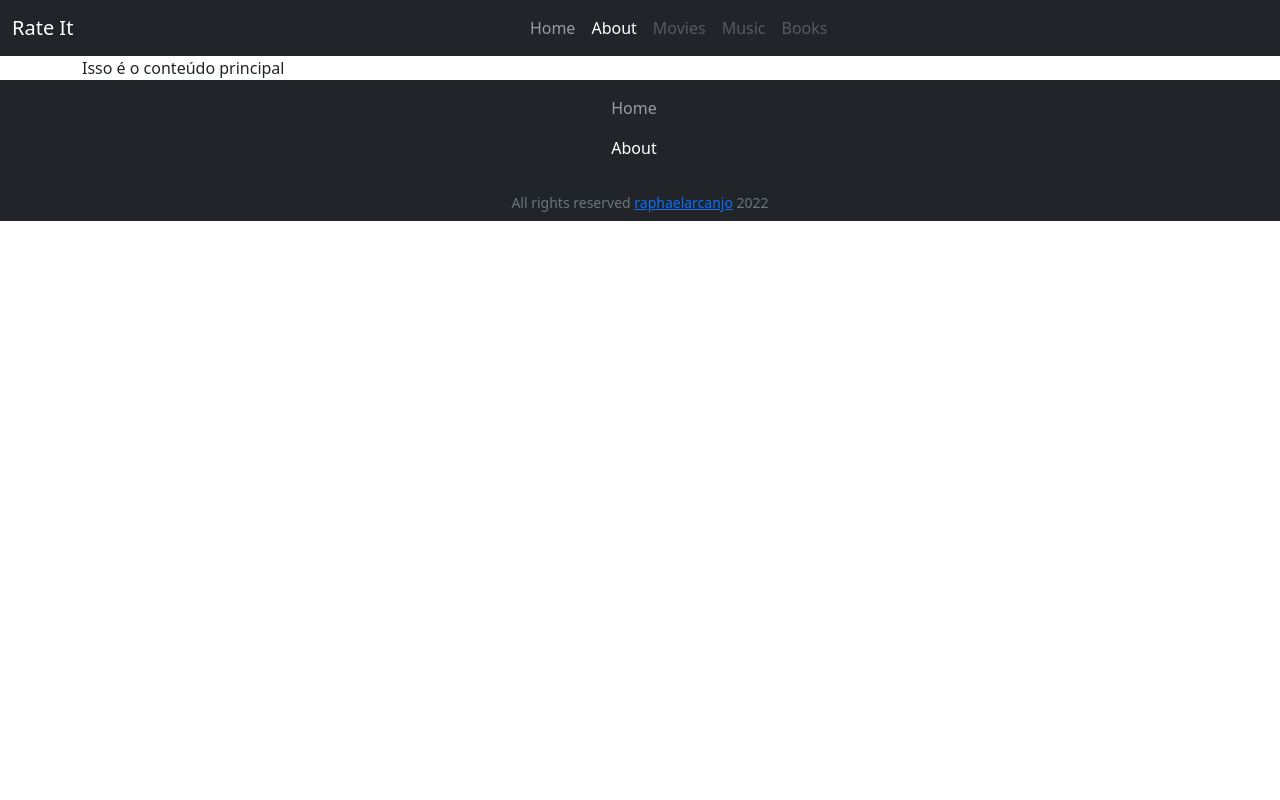
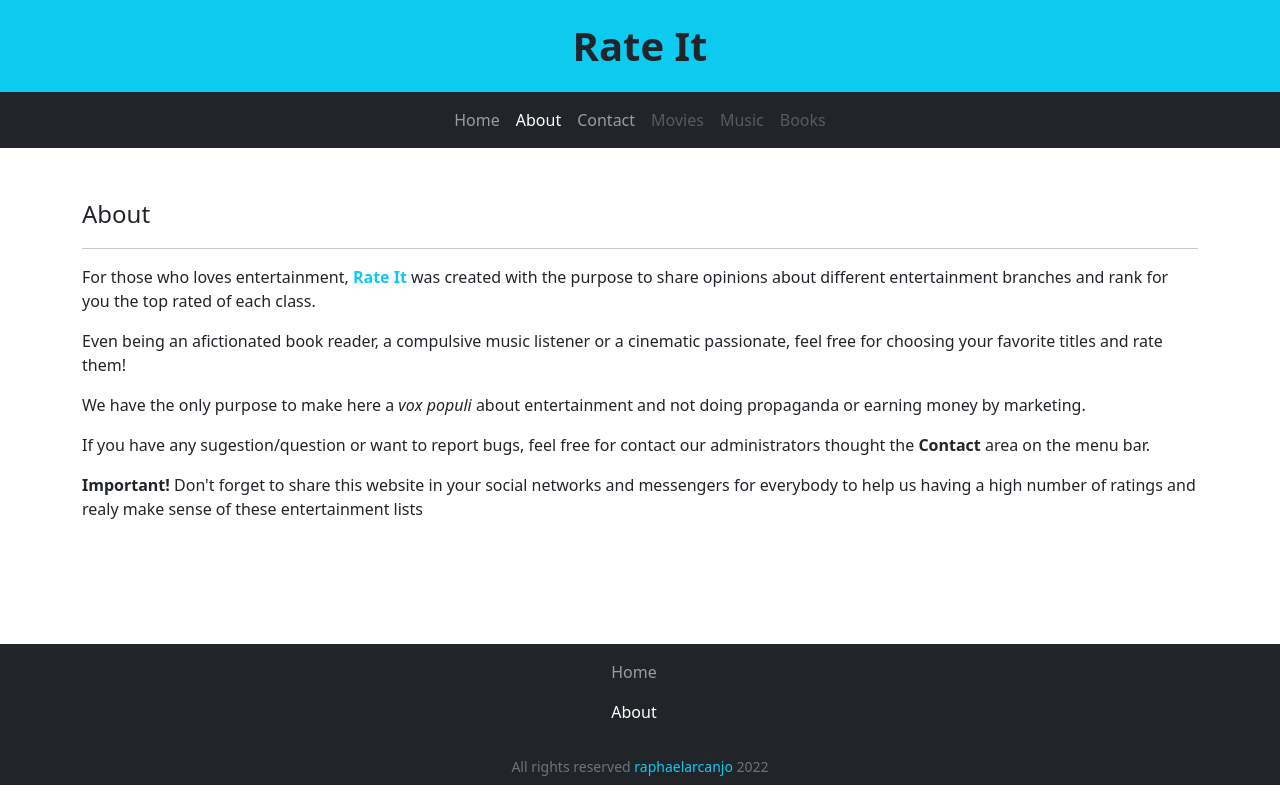
Before and after one commit to raphaelarcanjo/rate_it, a Django app: page /about/ in a window 1280 px wide. Run offline with Django 4.2, Linux system fonts and the light colour scheme.

Commit message:
About view and layout fixings

```diff
--- a/app/static/css/style.css
+++ b/app/static/css/style.css
@@ -0,0 +1,3 @@
+main {
+    min-height: 50vh;
+}
--- a/app/templates/about.html
+++ b/app/templates/about.html
@@ -1,5 +1,14 @@
 {% extends 'layouts/base.html' %}
 
 {% block content %}
-Isso é o conteúdo principal
+<article>
+    <p class="fs-4">About</p>
+    <hr />
+
+    <p>For those who loves entertainment, <span class="text-info fw-bold">Rate It</span> was created with the purpose to share opinions about different entertainment branches and rank for you the top rated of each class.</p>
+    <p>Even being an afictionated book reader, a compulsive music listener or a cinematic passionate, feel free for choosing your favorite titles and rate them!</p>
+    <p>We have the only purpose to make here a <span class="fst-italic">vox populi</span> about entertainment and not doing propaganda or earning money by marketing.</p>
+    <p>If you have any sugestion/question or want to report bugs, feel free for contact our administrators thought the <span class="fw-bold">Contact</span> area on the menu bar.</p>
+    <p><span class="fw-bold">Important!</span> Don't forget to share this website in your social networks and messengers for everybody to help us having a high number of ratings and realy make sense of these entertainment lists</p>
+</article>
 {% endblock content %}
--- /dev/null
+++ b/app/templates/contact.html
@@ -0,0 +1,4 @@
+{% extends 'layouts/base.html' %}
+
+{% block content %}
+{% endblock content %}
--- a/app/templates/layouts/base.html
+++ b/app/templates/layouts/base.html
@@ -19,7 +19,7 @@
 </head>
 
 <body>
-    <header>
+    <header class="mb-5">
         {% include 'layouts/header.html' %}
     </header>
 
@@ -27,7 +27,7 @@
         {% block content %}{% endblock content %}
     </main>
 
-    <footer>
+    <footer class="mt-5">
         {% include 'layouts/footer.html' %}
     </footer>
 </body>
--- a/app/templates/layouts/footer.html
+++ b/app/templates/layouts/footer.html
@@ -8,5 +8,5 @@
         </li>
     </ul>
 
-    <small class="mt-4 w-100 text-secondary text-center">All rights reserved <a href="https://github.com/raphaelarcanjo">raphaelarcanjo</a> 2022</small>
+    <small class="mt-4 w-100 text-secondary text-center">All rights reserved <a href="https://github.com/raphaelarcanjo" class="text-decoration-none text-info" target="_blank">raphaelarcanjo</a> 2022</small>
 </nav>
--- a/app/templates/layouts/header.html
+++ b/app/templates/layouts/header.html
@@ -1,6 +1,9 @@
+<section class="container-fluid bg-info text-center">
+    <p class="fs-1 fw-bold m-0 py-3">Rate It</p>
+</section>
+
 <nav class="navbar navbar-expand-lg navbar-dark bg-dark">
     <div class="container-fluid">
-        <a class="navbar-brand" href="{% url 'home' %}">Rate It</a>
         <button class="navbar-toggler"
                 type="button"
                 data-bs-toggle="collapse"
@@ -17,6 +20,9 @@
                 </li>
                 <li class="nav-item">
                     <a class="nav-link {% if title == 'About' %}active{% endif %}" aria-current="page" href="{% url 'about' %}">About</a>
+                </li>
+                <li class="nav-item">
+                    <a class="nav-link {% if title == 'Contact' %}active{% endif %}" aria-current="page" href="{% url 'contact' %}">Contact</a>
                 </li>
                 {% comment %} <li class="nav-item">
                     <a class="nav-link" href="#">Link</a>
--- a/core/urls.py
+++ b/core/urls.py
@@ -4,4 +4,5 @@ from django.urls import path, include
 urlpatterns = [
     path('', include('app.routes.home')),
     path('about/', include('app.routes.about')),
+    path('contact/', include('app.routes.contact')),
 ]
```
Also changed, not shown: app/routes/contact.py (added, +8 -0 lines), app/views/Contact.py (added, +10 -0 lines).
